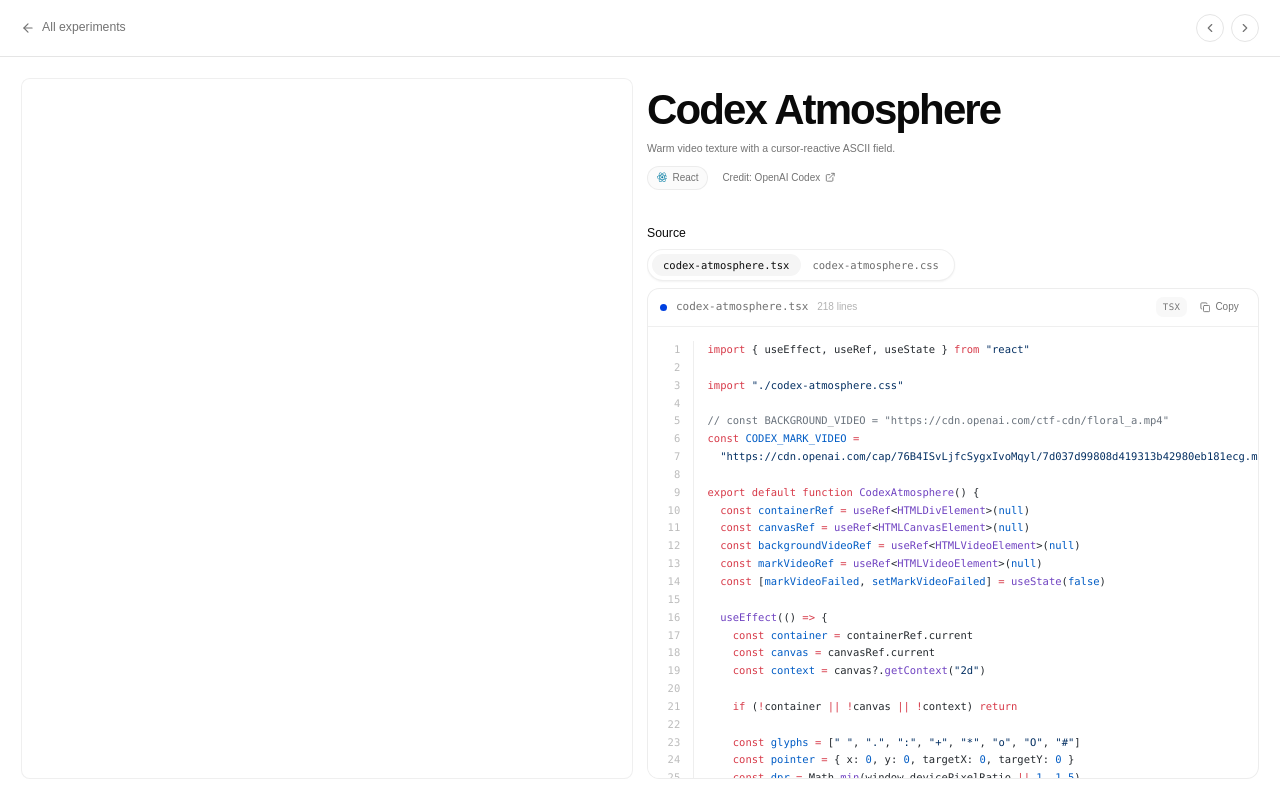
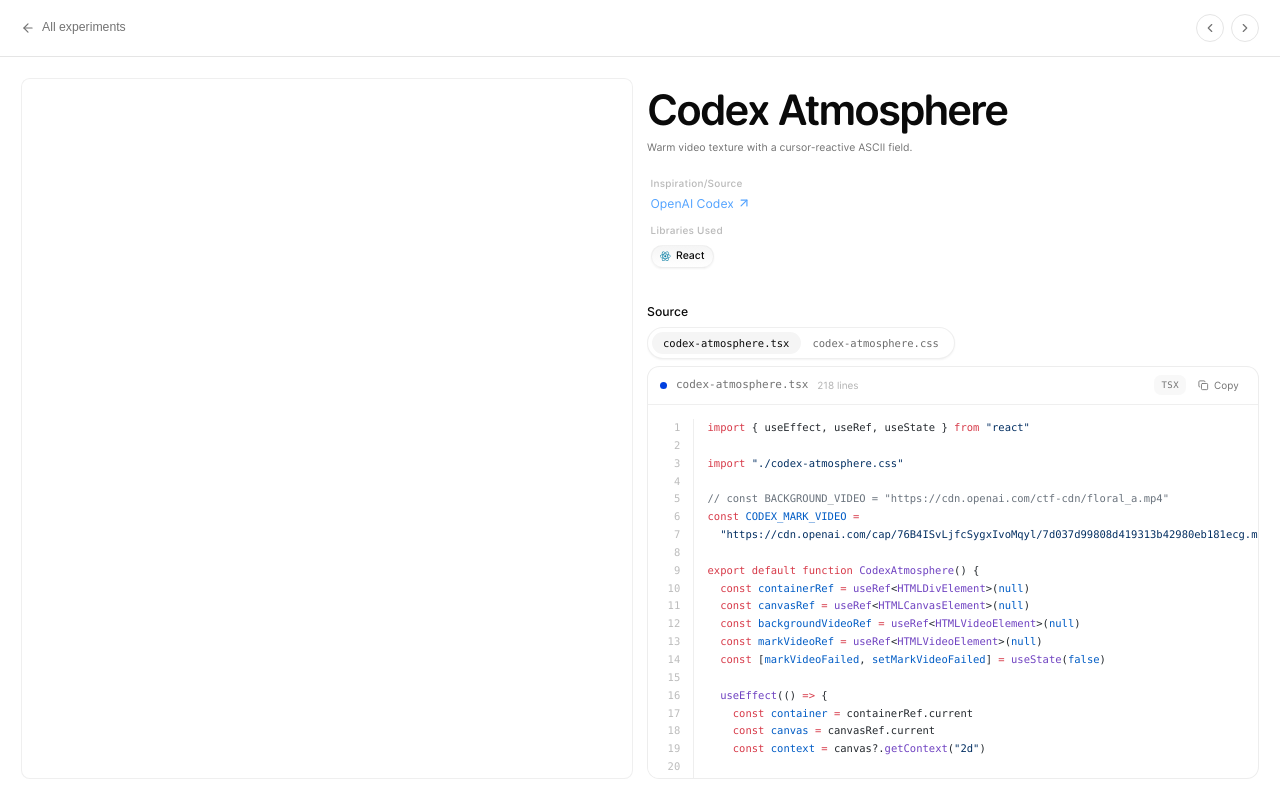
Before and after one commit to whygauravvv/experiments, a React (Vite) app: page /experiments/codex-atmosphere in a window 1280 px wide. Built offline with nearby package versions, Linux system fonts and the light colour scheme.

Commit message:
Refine experiment metadata presentation

```diff
--- a/src/experiments/index.ts
+++ b/src/experiments/index.ts
@@ -218,8 +218,18 @@
   {
     id: "motion-button-demo",
     title: "Motion Button",
-    description: "Simple Framer Motion hover and tap interaction.",
-    libraries: [LIBRARIES.react, LIBRARIES.motion, LIBRARIES.baseUi],
+    description:
+      "A responsive button study exploring hover lift, tactile press feedback, animated label changes, and spring-based state transitions.",
+    libraries: [
+      LIBRARIES.react,
+      LIBRARIES.motion,
+      LIBRARIES.baseUi,
+      LIBRARIES.lucide,
+    ],
+    credit: {
+      name: "Example Interaction Design Studio",
+      url: "https://example.com/",
+    },
     loadFiles: loadSourceFiles([
       {
         filename: "motion-button.tsx",
--- a/src/pages/experiment-detail.tsx
+++ b/src/pages/experiment-detail.tsx
@@ -7,9 +7,9 @@
 import { MOTION_EASE } from "@/lib/motion"
 import {
   ArrowLeft,
+  ArrowUpRight,
   ChevronLeft,
   ChevronRight,
-  ExternalLink,
 } from "lucide-react"
 import { AnimatePresence, motion, type Variants } from "motion/react"
 import { Suspense } from "react"
@@ -200,34 +200,52 @@
               exit="exit"
               className="h-full min-w-0 md:min-h-0"
             >
-              <aside className="flex h-full min-w-0 flex-col md:min-h-0 md:overflow-hidden">
-                <div className="shrink-0">
+              <aside className="flex h-full min-w-0 flex-col font-rounded md:min-h-0 md:overflow-hidden">
+                <div className="shrink-0 space-y-6">
+                  <div>
                     <h1 className="text-[clamp(2.25rem,3.75vw,3rem)] font-semibold tracking-[-0.045em]">
                       {title}
                     </h1>
-                  <p className="text-xs text-muted-foreground">{description}</p>
-                  <div className="mt-3 flex flex-wrap items-center gap-2">
-                    {libraries.map(({ icon: LibraryIcon, name }) => (
-                      <span
-                        key={name}
-                        className="inline-flex items-center gap-1.5 rounded-full border border-border/70 bg-muted/45 px-2.5 py-1 text-[10px] font-medium text-muted-foreground"
-                      >
-                        <LibraryIcon className="size-3" aria-hidden="true" />
-                        {name}
-                      </span>
-                    ))}
-
+                    <p className="text-xs text-muted-foreground">
+                      {description}
+                    </p>
+                  </div>
+                  <div className="space-y-2">
                     {credit ? (
+                      <div>
+                        <p className="pl-1 text-[10px] font-medium tracking-wide text-muted-foreground/50">
+                          Inspiration/Source
+                        </p>
                         <a
                           href={credit.url}
                           target="_blank"
                           rel="noreferrer"
-                        className="inline-flex items-center gap-1.5 rounded-full px-2 py-1 text-[10px] text-muted-foreground transition-colors hover:bg-muted hover:text-foreground focus-visible:ring-2 focus-visible:ring-ring/40 focus-visible:outline-none"
+                          className="inline-flex items-center gap-1 rounded-xs px-1 py-1 font-rounded text-sm text-blue-400 duration-150 hover:bg-muted hover:text-foreground"
                         >
-                        Credit: {credit.name}
-                        <ExternalLink className="size-3" aria-hidden="true" />
+                          {credit.name}
+                          <ArrowUpRight className="size-4" aria-hidden="true" />
                         </a>
+                      </div>
                     ) : null}
+                    <section className="space-y-2">
+                      <p className="pl-1 text-[10px] font-medium tracking-wide text-muted-foreground/50">
+                        Libraries Used
+                      </p>
+                      <div className="flex flex-wrap items-center gap-2 pl-1">
+                        {libraries.map(({ icon: LibraryIcon, name }) => (
+                          <span
+                            key={name}
+                            className="inline-flex items-center gap-1.5 rounded-full border border-border/50 bg-linear-to-t from-white to-muted px-2.5 py-1 font-rounded text-xs font-medium shadow-xs"
+                          >
+                            <LibraryIcon
+                              className="size-3"
+                              aria-hidden="true"
+                            />
+                            {name}
+                          </span>
+                        ))}
+                      </div>
+                    </section>
                   </div>
                 </div>
 
```
Also changed, not shown: .agents/skills/build-ui-experiment/SKILL.md, 1 other file (tests, documents, lock files or other folders). Lines whose indentation alone changed are shown as unchanged.
